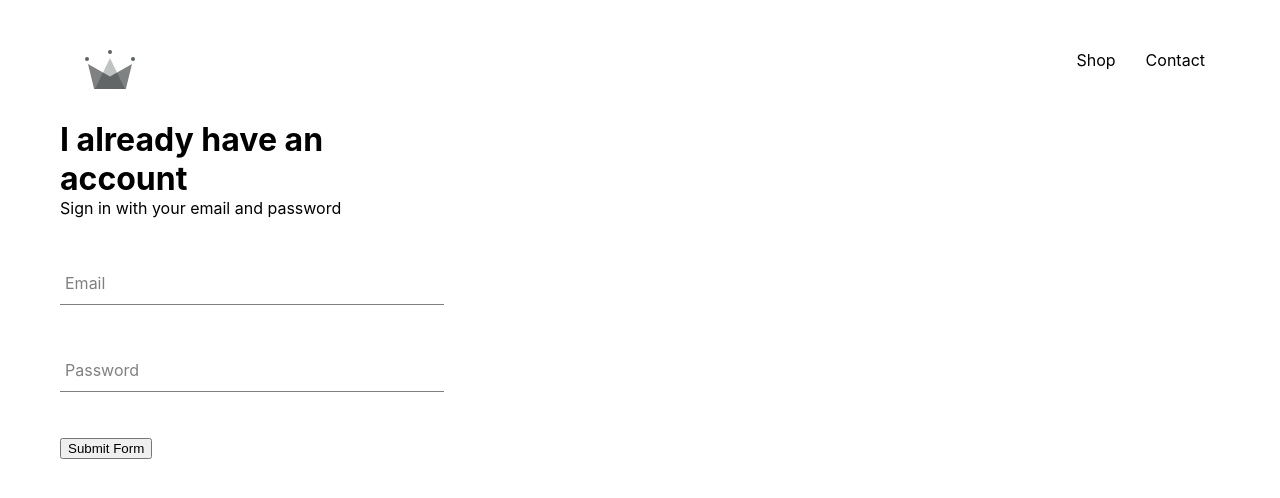
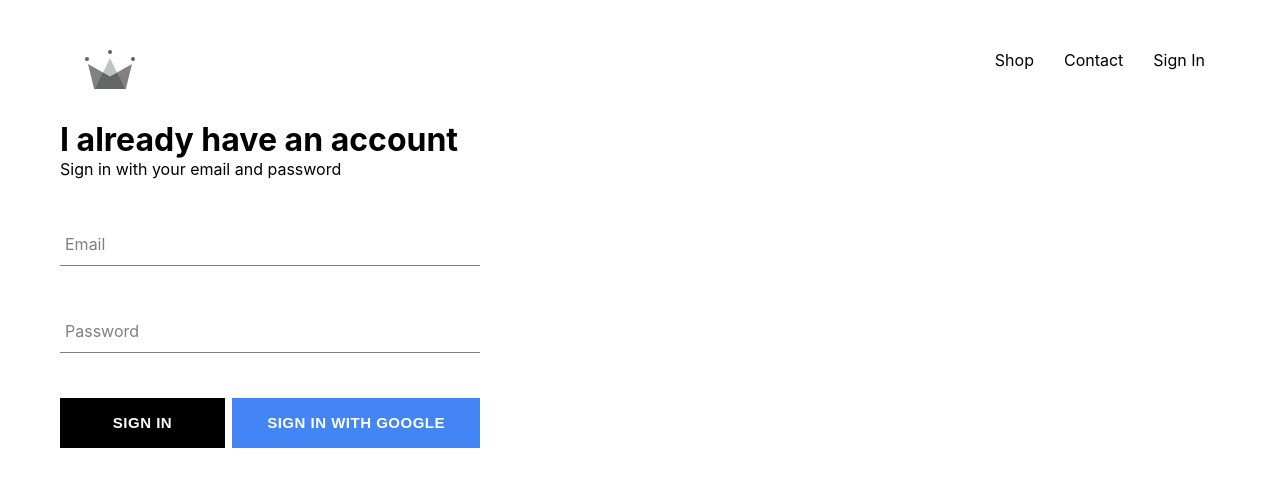
Before and after one commit to muneebhdeveloper/react-ecommerce-app, a React (Create React App) app: page /signin in a window 1280 px wide. Shown: the top 498 px of the page. Built offline with nearby package versions, Linux system fonts and the light colour scheme; no server answers.

Commit message:
Integrated firebase into application and create sign-in component

```diff
--- a/package.json
+++ b/package.json
@@ -6,6 +6,7 @@
     "@testing-library/jest-dom": "^5.11.9",
     "@testing-library/react": "^11.2.5",
     "@testing-library/user-event": "^12.8.1",
+    "firebase": "^8.2.10",
     "react": "^17.0.1",
     "react-dom": "^17.0.1",
     "react-router-dom": "^5.2.0",
--- a/src/App.css
+++ b/src/App.css
@@ -2,6 +2,7 @@
 *::after,
 *::before {
   margin: 0;
+  padding: 0;
   box-sizing: border-box;
 }
 body {
--- a/src/App.js
+++ b/src/App.js
@@ -1,29 +1,45 @@
-import React from "react";
+import React, { Component } from "react";
 import "./App.css";
 import { Route, Switch } from "react-router-dom";
 import HomePage from "./pages/homepage/homepage.component";
 import Shop from "./pages/shop/shop.component";
 import SignInAndSignUp from "./pages/sign-in-and-sign-up/sign-in-and-sign-up.component";
 import Header from "./components/header/header.component";
+import { auth } from "./firebase/firebase.utils";
 
-const HatsPage = () => (
-  <div>
-    <h1>This is HATS PAGE</h1>
-  </div>
-);
+class App extends Component {
+  constructor() {
+    super();
+    this.state = {
+      currentUser: null,
+    };
+  }
 
-function App() {
+  unsubscribeFromAuth = null;
+
+  componentDidMount() {
+    this.unsubscribeFromAuth = auth.onAuthStateChanged((user) => {
+      this.setState({ currentUser: user });
+      console.log(user);
+    });
+  }
+
+  componentWillUnmount() {
+    this.unsubscribeFromAuth();
+  }
+
+  render() {
     return (
       <div>
-      <Header />
+        <Header currentUser={this.state.currentUser} />
         <Switch>
           <Route exact path="/" component={HomePage} />
-        <Route exact path="/shop/hats" component={HatsPage} />
           <Route exact path="/shop" component={Shop} />
           <Route exact path="/signin" component={SignInAndSignUp} />
         </Switch>
       </div>
     );
   }
+}
 
 export default App;
--- /dev/null
+++ b/src/components/custom-button/custom-button.component.jsx
@@ -0,0 +1,13 @@
+import React from "react";
+import "./custom-button.styles.scss";
+
+const CustomButton = ({ children, isGoogleButton, ...otherProps }) => (
+  <button
+    className={`${isGoogleButton ? "google-button" : ""} custom-button`}
+    {...otherProps}
+  >
+    {children}
+  </button>
+);
+
+export default CustomButton;
--- /dev/null
+++ b/src/components/custom-button/custom-button.styles.scss
@@ -0,0 +1,32 @@
+.custom-button {
+  min-width: 165px;
+  width: auto;
+  height: 50px;
+  text-align: center;
+  letter-spacing: 0.5px;
+  line-height: 50px;
+  padding: 0 35px 0 35px;
+  font-size: 15px;
+  background-color: black;
+  color: white;
+  text-transform: uppercase;
+  font-weight: bolder;
+  border: none;
+  cursor: pointer;
+
+  &:hover {
+    background-color: white;
+    color: black;
+    border: 1px solid black;
+  }
+
+  &.google-button {
+    background-color: #4385f4;
+    color: white;
+
+    &:hover {
+      background-color: #246ff0;
+      border: none;
+    }
+  }
+}
--- a/src/components/header/header.component.jsx
+++ b/src/components/header/header.component.jsx
@@ -1,9 +1,10 @@
 import React from "react";
 import { Link } from "react-router-dom";
 import { ReactComponent as Logo } from "../../assets/logo/crown.svg";
+import { auth } from "../../firebase/firebase.utils";
 import "./header.styles.scss";
 
-const Header = () => (
+const Header = ({ currentUser }) => (
   <div className="header">
     <Link className="logo-container" to="/">
       <Logo className="logo" />
@@ -15,6 +16,15 @@
       <Link to="/contact" className="option">
         Contact
       </Link>
+      {currentUser ? (
+        <div className="option" onClick={() => auth.signOut()}>
+          Sign Out
+        </div>
+      ) : (
+        <Link to="/signin" className="option">
+          Sign In
+        </Link>
+      )}
     </div>
   </div>
 );
--- a/src/components/header/header.styles.scss
+++ b/src/components/header/header.styles.scss
@@ -20,6 +20,7 @@
 
     .option {
       padding: 10px 15px;
+      cursor: pointer;
     }
   }
 }
--- a/src/components/sign-in/sign-in.component.jsx
+++ b/src/components/sign-in/sign-in.component.jsx
@@ -1,6 +1,8 @@
 import React, { Component } from "react";
 import FormInput from "../form-input/form-input.component";
+import CustomButton from "../custom-button/custom-button.component";
 import "./sign-in.styles.scss";
+import { signInWithGoogle } from "../../firebase/firebase.utils";
 
 class SignIn extends Component {
   constructor(props) {
@@ -44,7 +46,12 @@
             label="Password"
             required
           />
-          <input type="submit" value="Submit Form" />
+          <div className="buttons">
+            <CustomButton type="submit">Sign In</CustomButton>
+            <CustomButton isGoogleButton onClick={signInWithGoogle}>
+              Sign In with Google
+            </CustomButton>
+          </div>
         </form>
       </div>
     );
--- a/src/components/sign-in/sign-in.styles.scss
+++ b/src/components/sign-in/sign-in.styles.scss
@@ -1,3 +1,8 @@
 .sign-in {
-  width: 30vw;
+  width: 420px;
+
+  .buttons {
+    display: flex;
+    justify-content: space-between;
+  }
 }
--- /dev/null
+++ b/src/firebase/firebase.utils.js
@@ -0,0 +1,25 @@
+import firebase from "firebase/app";
+import "firebase/auth";
+import "firebase/firestore";
+
+var firebaseConfig = {
+  apiKey: "AIzaSyBcjlV0WrqJYaWTBhsnY5Xutl46o07ewLY",
+  authDomain: "crawn-db-73fc6.firebaseapp.com",
+  projectId: "crawn-db-73fc6",
+  storageBucket: "crawn-db-73fc6.appspot.com",
+  messagingSenderId: "973694830569",
+  appId: "1:973694830569:web:55e4736de15029c8dd2d78",
+  measurementId: "G-JV7DLV5NV7",
+};
+
+// Initialize Firebase
+firebase.initializeApp(firebaseConfig);
+
+export const auth = firebase.auth();
+export const firestore = firebase.firestore();
+
+const provider = new firebase.auth.GoogleAuthProvider();
+provider.setCustomParameters({ prompt: "select_account" });
+export const signInWithGoogle = () => auth.signInWithPopup(provider);
+
+export default firebase;
```
Also changed, not shown: 1 other file (tests, documents, lock files or other folders). Lines whose indentation alone changed are shown as unchanged.
